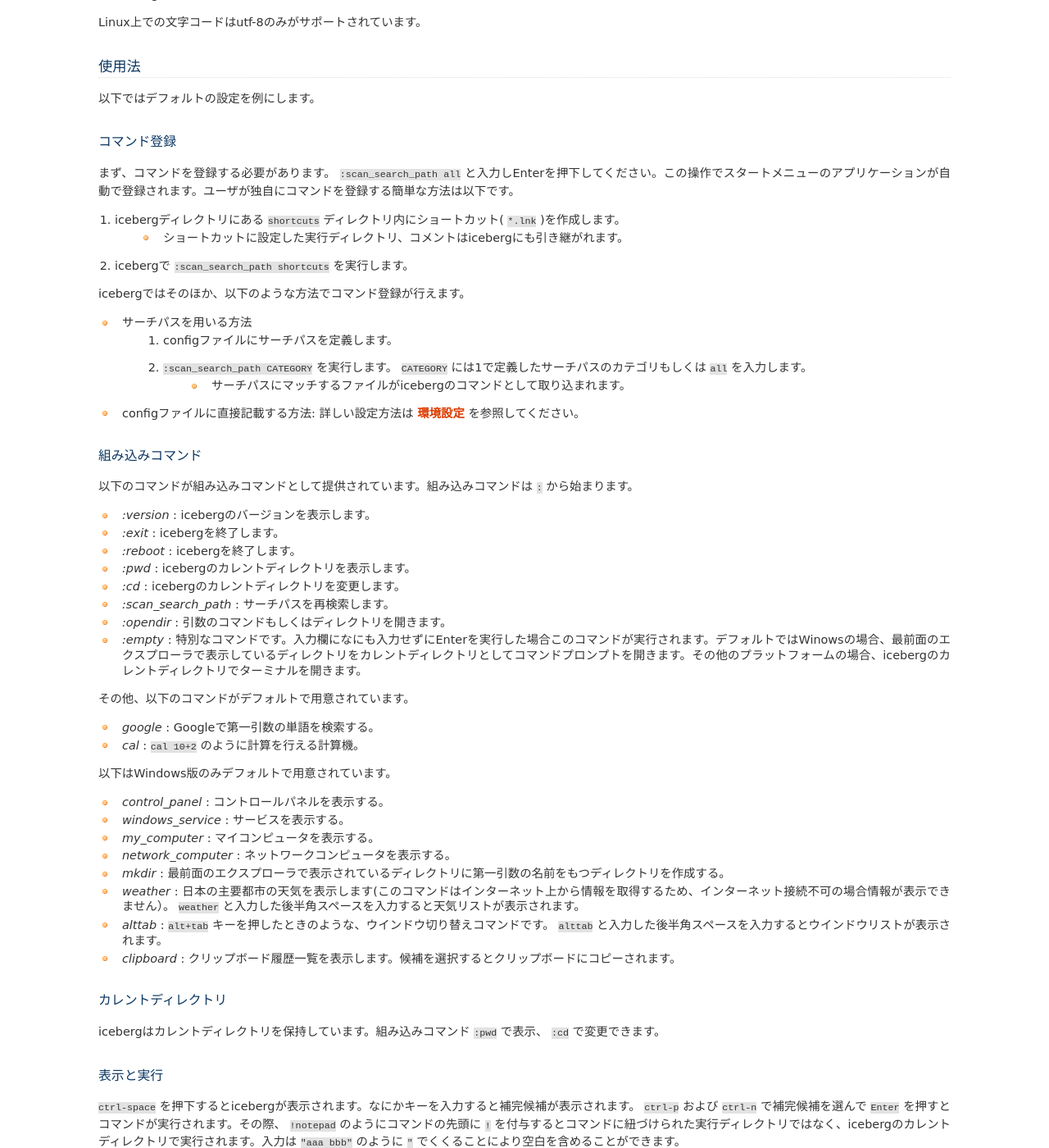
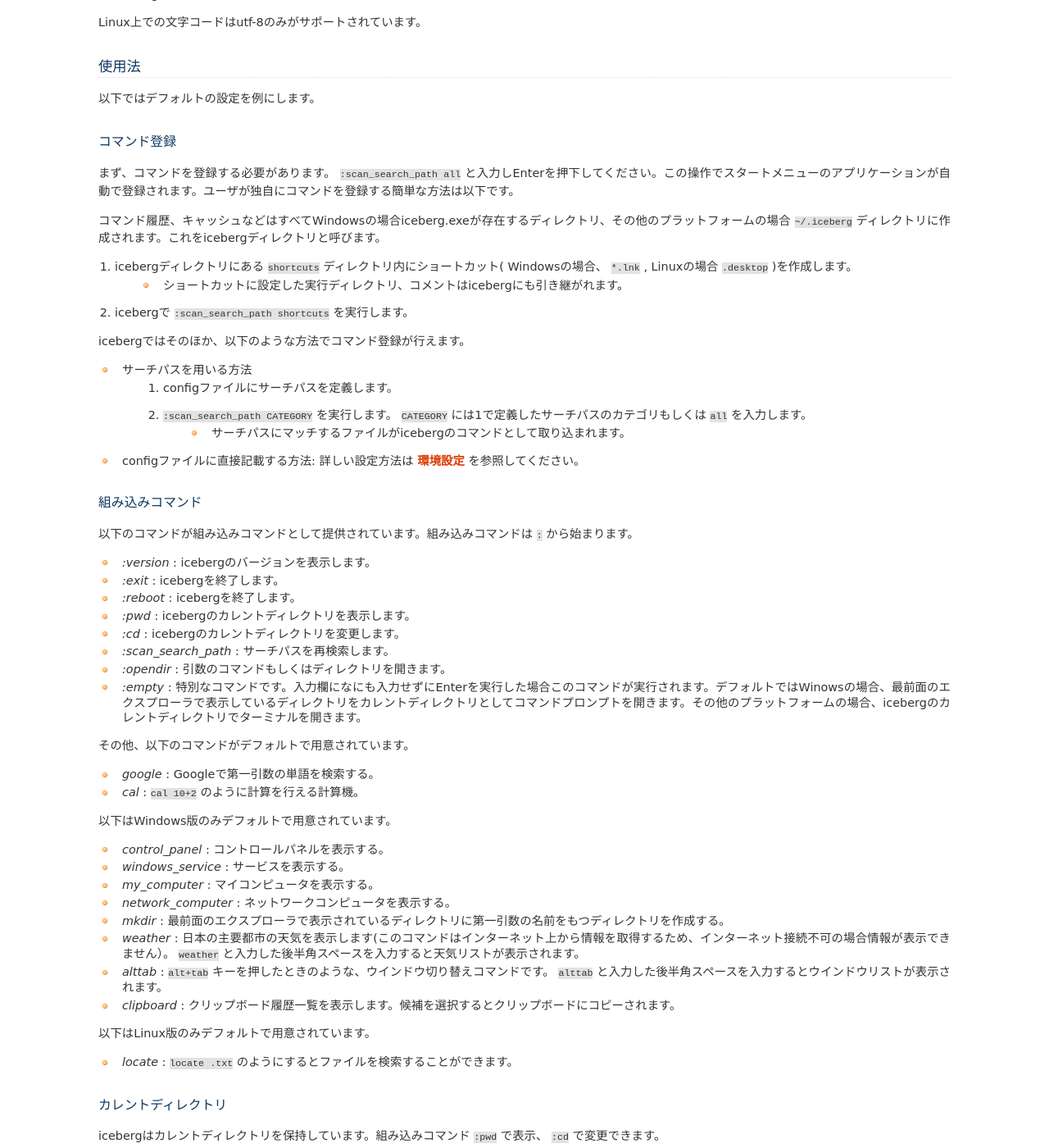
Before and after one commit to yuin/iceberg, a Sphinx documentation site: the page built from docs/source/overview.rst, in a window 1280 px wide and 1400 px high, scrolled down 1714 px. Shown: the whole window at 82% size. Built offline with Sphinx 7.4.7, drawn with Linux system fonts in a browser that asks for light colours; the version number could not be read and is left out; some of the changed text lies outside the part shown.

Commit message:
Add a 'locate' command, update docs.

```diff
--- a/docs/source/config.rst
+++ b/docs/source/config.rst
@@ -119,6 +119,9 @@ systemグローバル変数
           -- 補完候補のアイコンを表示するか(true:する, false:しない) --
           enable_icons = true,
 
+          -- アイコンテーマ名:Linuxでのみ有効 --
+          icon_theme = "nuoveXT.2.2",
+
           -- 補完候補のアイコンのキャッシュ数 --
           max_cached_icons = 9999,
 
@@ -133,7 +136,7 @@ systemグローバル変数
           -- 補完候補の表示数 --
           max_candidates = 15,
 
-          -- クリップボード履歴の保存数 --
+          -- クリップボード履歴の保存数:Windowsでのみ有効 --
           max_clipboard_histories = 15,
 
           -- 補完候補ソート時のヒストリの影響度合い(0.0~1.0)
--- a/docs/source/overview.rst
+++ b/docs/source/overview.rst
@@ -52,7 +52,9 @@ Linux上での文字コードはutf-8のみがサポートされています。
 
 まず、コマンドを登録する必要があります。 ``:scan_search_path all`` と入力しEnterを押下してください。この操作でスタートメニューのアプリケーションが自動で登録されます。ユーザが独自にコマンドを登録する簡単な方法は以下です。
 
-1. icebergディレクトリにある ``shortcuts`` ディレクトリ内にショートカット( ``*.lnk`` )を作成します。
+コマンド履歴、キャッシュなどはすべてWindowsの場合iceberg.exeが存在するディレクトリ、その他のプラットフォームの場合 ``~/.iceberg`` ディレクトリに作成されます。これをicebergディレクトリと呼びます。
+
+1. icebergディレクトリにある ``shortcuts`` ディレクトリ内にショートカット( Windowsの場合、 ``*.lnk`` , Linuxの場合 ``.desktop`` )を作成します。
     - ショートカットに設定した実行ディレクトリ、コメントはicebergにも引き継がれます。
 2. icebergで ``:scan_search_path shortcuts`` を実行します。
 
@@ -93,18 +95,22 @@ icebergではそのほか、以下のような方法でコマンド登録が行
 - `alttab` : ``alt+tab`` キーを押したときのような、ウインドウ切り替えコマンドです。 ``alttab`` と入力した後半角スペースを入力するとウインドウリストが表示されます。
 - `clipboard` : クリップボード履歴一覧を表示します。候補を選択するとクリップボードにコピーされます。
 
+以下はLinux版のみデフォルトで用意されています。
+
+- `locate` : ``locate .txt`` のようにするとファイルを検索することができます。
+
 カレントディレクトリ
 ~~~~~~~~~~~~~~~~~~~~~~~~~~
 icebergはカレントディレクトリを保持しています。組み込みコマンド ``:pwd`` で表示、 ``:cd`` で変更できます。
 
 表示と実行
 ~~~~~~~~~~~~~~~~
-``ctrl-space`` を押下するとicebergが表示されます。なにかキーを入力すると補完候補が表示されます。 ``ctrl-p`` および ``ctrl-n`` で補完候補を選んで ``Enter`` を押すとコマンドが実行されます。その際、 ``!notepad`` のようにコマンドの先頭に ``!`` を付与するとコマンドに紐づけられた実行ディレクトリではなく、icebergのカレントディレクトリで実行されます。入力は ``"aaa bbb"`` のように ``"`` でくくることにより空白を含めることができます。
+Windowsでは ``ctrl-space`` 、Linuxでは ``F12``  を押下するとicebergが表示されます。なにかキーを入力すると補完候補が表示されます。 ``ctrl-p`` および ``ctrl-n`` で補完候補を選んで ``Enter`` を押すとコマンドが実行されます。その際、 ``!notepad`` のようにコマンドの先頭に ``!`` を付与するとコマンドに紐づけられた実行ディレクトリではなく、icebergのカレントディレクトリで実行されます。入力は ``"aaa bbb"`` のように ``"`` でくくることにより空白を含めることができます。
 
 また ``c:/`` や ``./`` のように入力すると簡易ファイラとして利用することができます。 ``/`` または ``\`` を入力するとドライブ一覧を表示します。
 
 .. note::
-    パスの区切り文字には ``/`` もしくは ``\`` が使用できますが、特定のケースでは ``/`` しか使用できません。
+    Windowsではパスの区切り文字には ``/`` もしくは ``\`` が使用できますが、特定のケースでは ``/`` しか使用できません。
     たとえば ``"C:\Document and Settings\name"`` と入力欄に表示されている場合 ``"C:\Document and Settings\name\"`` とは入力できません。 ``name`` の直後の ``\`` は最後の ``"`` に対するエスケープ文字として認識されます。このようなケースでは ``/`` を使用してください。
 
 ショートカット
```
Also changed, not shown: 2 other files.
